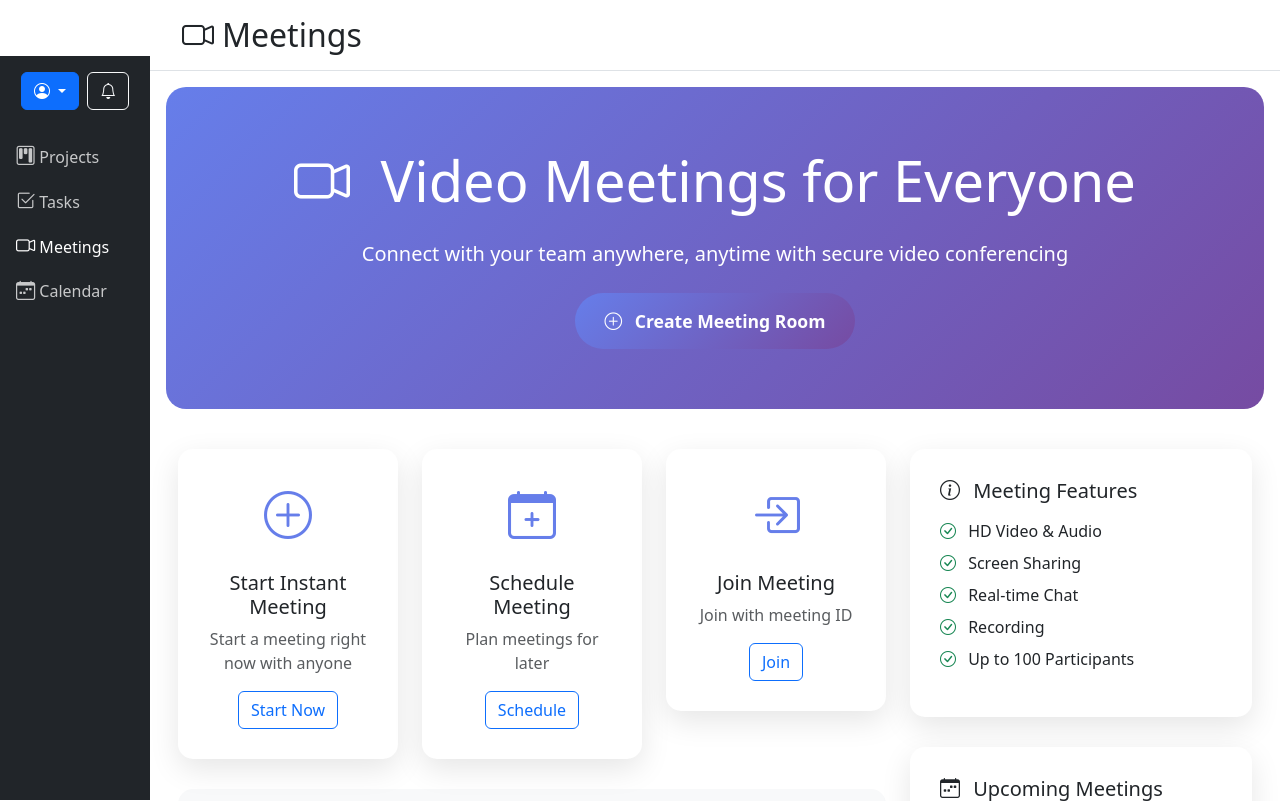
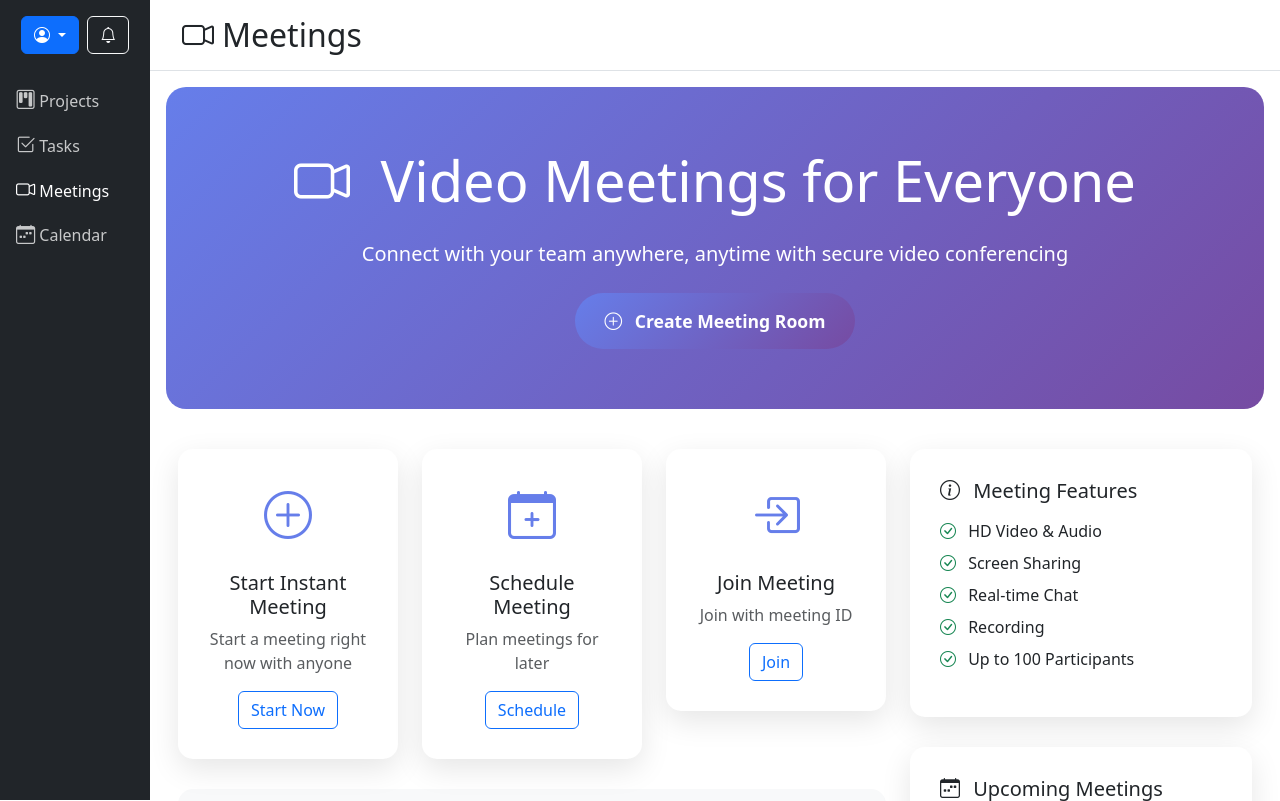
Before and after one commit to AzazelXXI/unitydesk, a FastAPI app: page /meeting/ in a window 1280 px wide. Shown: the top 801 px of the page. Run offline with FastAPI, Linux system fonts and the light colour scheme.

Commit message:
sidebar fixed

```diff
--- a/src/views/core/templates/base.html
+++ b/src/views/core/templates/base.html
@@ -49,8 +49,8 @@
     <!-- Navigation Bar and Top Blackbar Removed -->
     <div class="container-fluid" style="padding-left: 0; padding-right: 0">
       {% block sidebar %}
-      <div class="sidebar d-md-block bg-dark collapse">
-        <div class="position-sticky pt-3">
+      <div class="sidebar d-md-block bg-dark position-fixed" style="height: 100vh; width: 250px; top: 0;">
+        <div class="pt-3">
           <!-- User Profile and Notification at Top of Sidebar -->
           <div
             class="d-flex align-items-center justify-content-center gap-2 mb-4"
```
